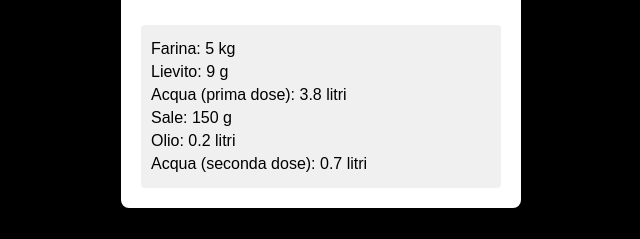
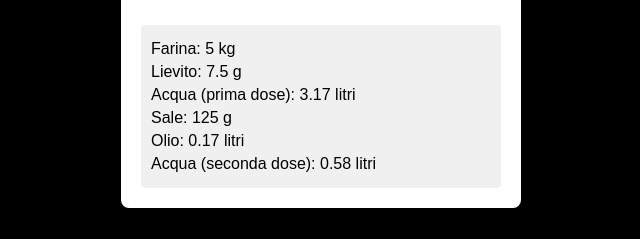
Before and after one commit to GianMarcoFrancavilla/ingredienti-impasto, a plain HTML site: page index.html in a window 1280 px wide. Both pictures are taken after typing "5" into the empty fields and a click on the button "Calcola Ingredienti". Shown: the part 455-694 px from the top of the page, 319-959 px from the left. Drawn offline with Linux system fonts and the light colour scheme.

Commit message:
Update index.html

```diff
--- a/index.html
+++ b/index.html
@@ -74,7 +74,7 @@
     <script>
         // Proporzioni predefinite degli ingredienti
         const defaultProportions = {
-            flour: 25,
+            flour: 30,
             yeast: 45,
             water: 22.5,
             salt: 750,
@@ -112,8 +112,8 @@
                     }
                 }
                 // Calcola le dosi di acqua solo se non è stato inserito l'ingrediente acqua direttamente
-                const water1 = (19 / 25 * proportions.flour).toFixed(2).replace(/\.?0+$/, '');
-                const water2 = (3.5 / 25 * proportions.flour).toFixed(2).replace(/\.?0+$/, '');
+                const water1 = (19 / 30 * proportions.flour).toFixed(2).replace(/\.?0+$/, '');
+                const water2 = (3.5 / 30 * proportions.flour).toFixed(2).replace(/\.?0+$/, '');
                 proportions['water1'] = water1;
                 proportions['water2'] = water2;
             }
```
